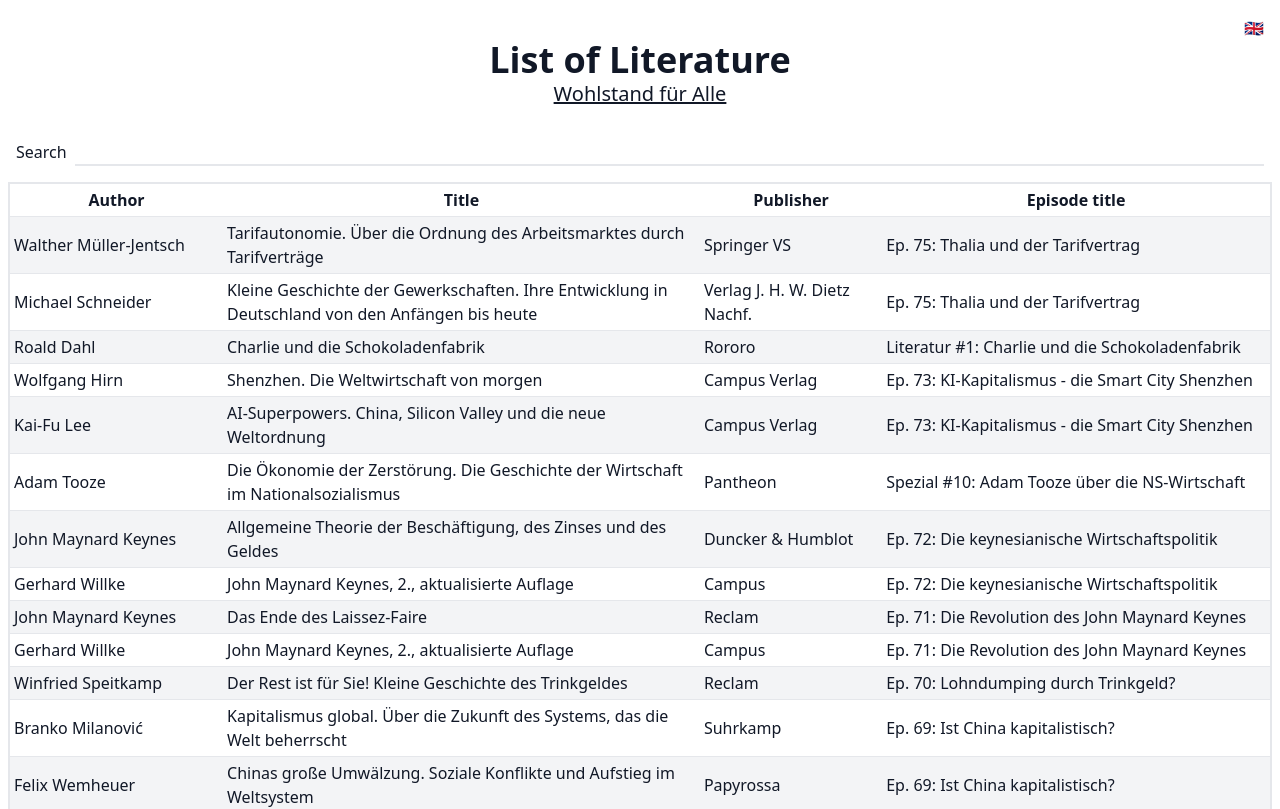
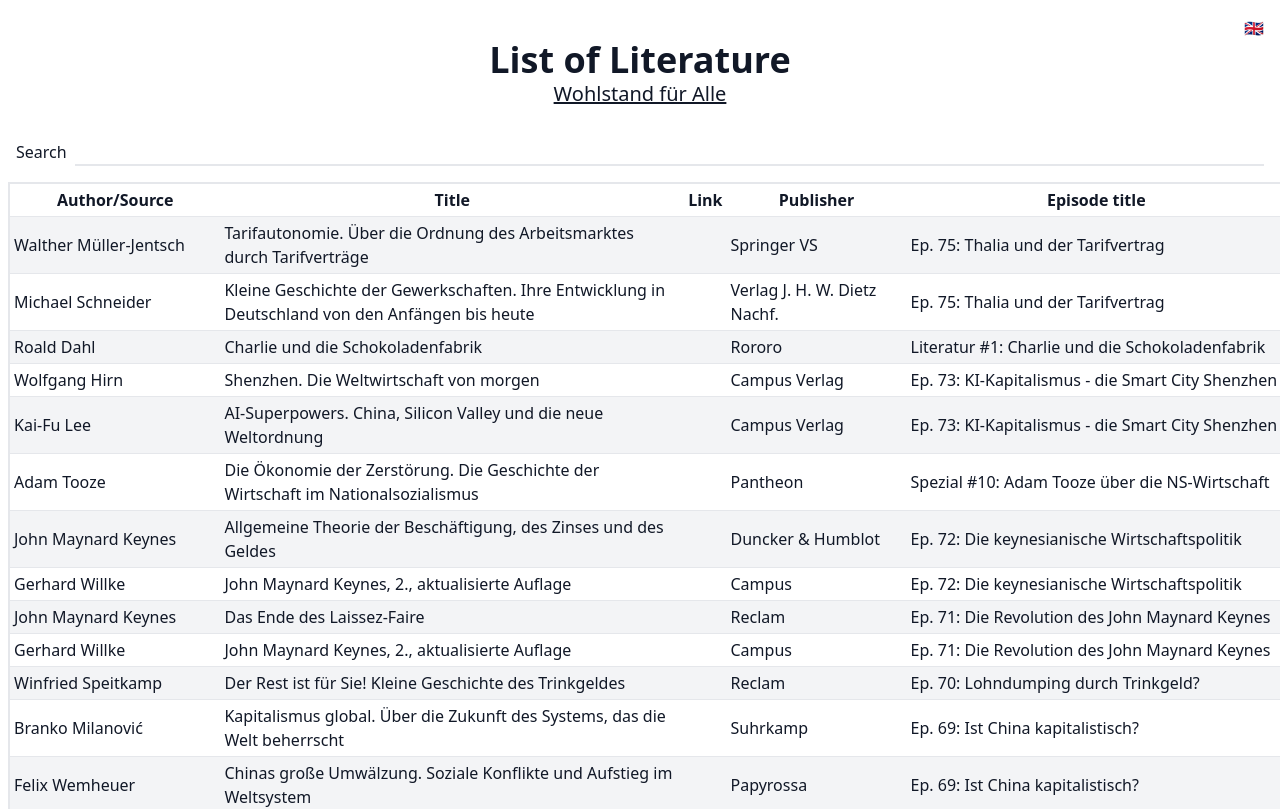
Before and after one commit to phollome/list-of-literature, a React (Create React App) app: page / in a window 1280 px wide. Shown: the top 809 px of the page. Built offline with nearby package versions, Linux system fonts and the light colour scheme.

Commit message:
Show online resources

```diff
--- a/src/App.js
+++ b/src/App.js
@@ -34,7 +34,7 @@
           <Search>
             <Table
               data={list}
-              columns={["author", "title", "publisher", "episodeTitle"]}
+              columns={["author", "title", "link", "publisher", "episodeTitle"]}
             />
           </Search>
         </main>
--- a/src/components/Table.js
+++ b/src/components/Table.js
@@ -32,11 +32,13 @@
       setSortedData([...searchResult]);
     } else {
       setSortedData(
-        [...searchResult].sort((a, b) =>
-          sortType === SortTypes.Descending
-            ? a[sortKey].localeCompare(b[sortKey])
-            : b[sortKey].localeCompare(a[sortKey])
-        )
+        [...searchResult].sort((a, b) => {
+          const aContent = a[sortKey] || "";
+          const bContent = b[sortKey] || "";
+          return sortType === SortTypes.Descending
+            ? aContent.localeCompare(bContent)
+            : bContent.localeCompare(aContent);
+        })
       );
     }
   }, [searchResult, sortKey, sortType]);
@@ -71,7 +73,7 @@
   };
 
   return (
-    <table className="m-2 border-2 dark:border-gray-600">
+    <table className="w-full m-2 border-2 dark:border-gray-600">
       <thead>
         <tr className="border dark:border-gray-600">
           {columns.map((key, idx, arr) => {
@@ -108,9 +110,21 @@
               className="border odd:bg-gray-100 dark:odd:bg-gray-800 dark:border-gray-600"
             >
               {columns.map((column, i) => {
+                const isLink = column === "link" && item.link !== undefined;
                 return (
                   <td key={i} className="p-1">
-                    {item[column]}
+                    {isLink ? (
+                      <a
+                        href={item.link}
+                        target="_blank"
+                        rel="noopener noreferrer"
+                        className="underline focus:outline-none hover:text-blue-800 focus:text-blue-800 dark:hover:text-blue-400 dark:focus:text-blue-400"
+                      >
+                        {item.link}
+                      </a>
+                    ) : (
+                      item[column]
+                    )}
                   </td>
                 );
               })}
--- a/src/i18n.js
+++ b/src/i18n.js
@@ -7,9 +7,10 @@
     translation: {
       listOfLiterature: "List of Literature",
       search: "Search",
-      author: "Author",
+      author: "Author/Source",
       title: "Title",
       publisher: "Publisher",
+      link: "Link",
       episodeTitle: "Episode title",
     },
   },
@@ -17,9 +18,10 @@
     translation: {
       listOfLiterature: "Literaturverzeichnis",
       search: "Suche",
-      author: "Autor:innen",
+      author: "Autor:innen/Quelle",
       title: "Titel",
       publisher: "Verlage",
+      link: "Link",
       episodeTitle: "Episodentitel",
     },
   },
--- a/src/utils.js
+++ b/src/utils.js
@@ -8,9 +8,10 @@
       id: episodeId,
       title: episodeTitle,
       pubDate: episodePubDate,
-      literature,
+      literature = [],
+      online = [],
     } = episode;
-    const enhancedLiterature = literature.map((item) => ({
+    const enhancedLiterature = [...literature, ...online].map((item) => ({
       episodeId,
       episodeTitle,
       episodePubDate,
```
